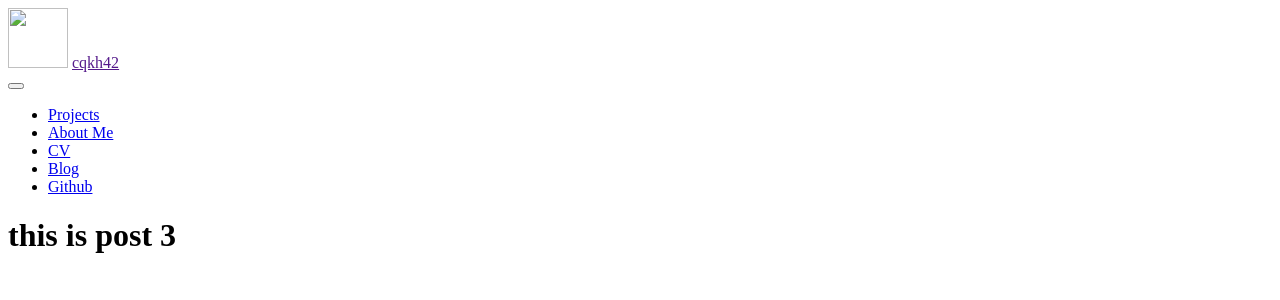
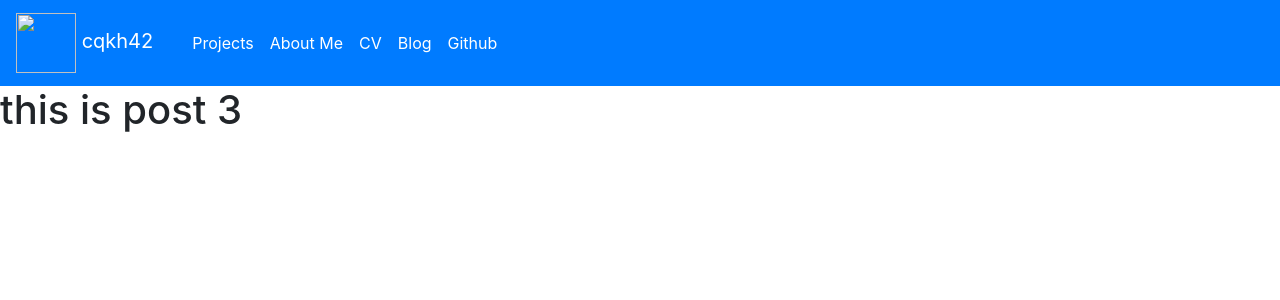
Before and after one commit to cqkh42/cqkh42.github.io, a Jekyll site: the page built from _posts/2018-10-21-test-post-3.md, in a window 1280 px wide. Shown: the top 300 px of the page. Built offline with Jekyll 4.4.1, drawn with Linux system fonts in a browser that asks for light colours; our own code applies the rules of GitHub Pages for plain Markdown files.

Commit message:
Update head.html

```diff
--- a/_includes/head.html
+++ b/_includes/head.html
@@ -12,7 +12,9 @@
     <meta http-equiv='imagetoolbar' content='no'/>
 
     <title>{{ page.title }}</title>
-    <link rel="stylesheet" href="css/main.css">
+    <!-- <link rel="stylesheet" href="css/main.css"> -->
+    <link rel="stylesheet" href="https://stackpath.bootstrapcdn.com/bootstrap/4.4.1/css/bootstrap.min.css" integrity="sha384-Vkoo8x4CGsO3+Hhxv8T/Q5PaXtkKtu6ug5TOeNV6gBiFeWPGFN9MuhOf23Q9Ifjh" crossorigin="anonymous">
+
     <!-- <link rel="stylesheet" href="https://stackpath.bootstrapcdn.com/bootstrap/3.4.1/css/bootstrap.min.css" integrity="sha384-HSMxcRTRxnN+Bdg0JdbxYKrThecOKuH5zCYotlSAcp1+c8xmyTe9GYg1l9a69psu" crossorigin="anonymous"> -->
     <link rel="shortcut icon" type="image/png" href="images/avatar-round.png"/>
         <!-- Custom CSS -->
```
